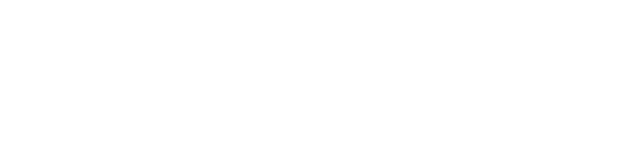
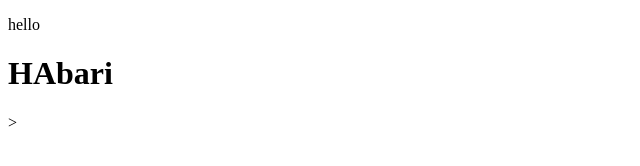
Before and after one commit to Zlolmapipi/gittest, a plain HTML site: page index.html in a window 1280 px wide. Shown: the whole page, without its empty margins (0-640 px from the left). Drawn offline with Linux system fonts and the light colour scheme.

Commit message:
Second commit

```diff
--- a/index.html
+++ b/index.html
@@ -4,6 +4,8 @@
 	<title></title>
 </head>
 <body>
+	<p>hello</p>
+	<h1>HAbari</h1>>
 
 </body>
 </html>
```
